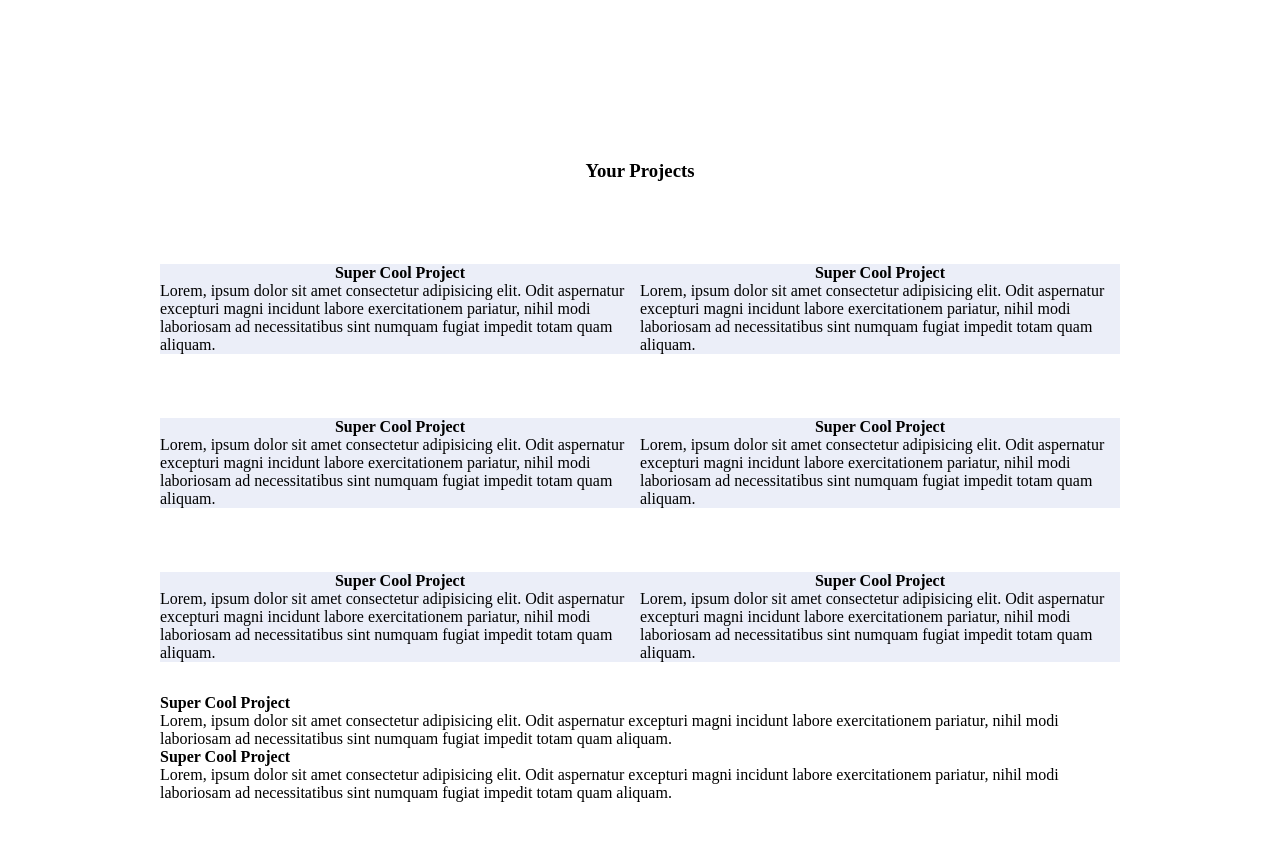
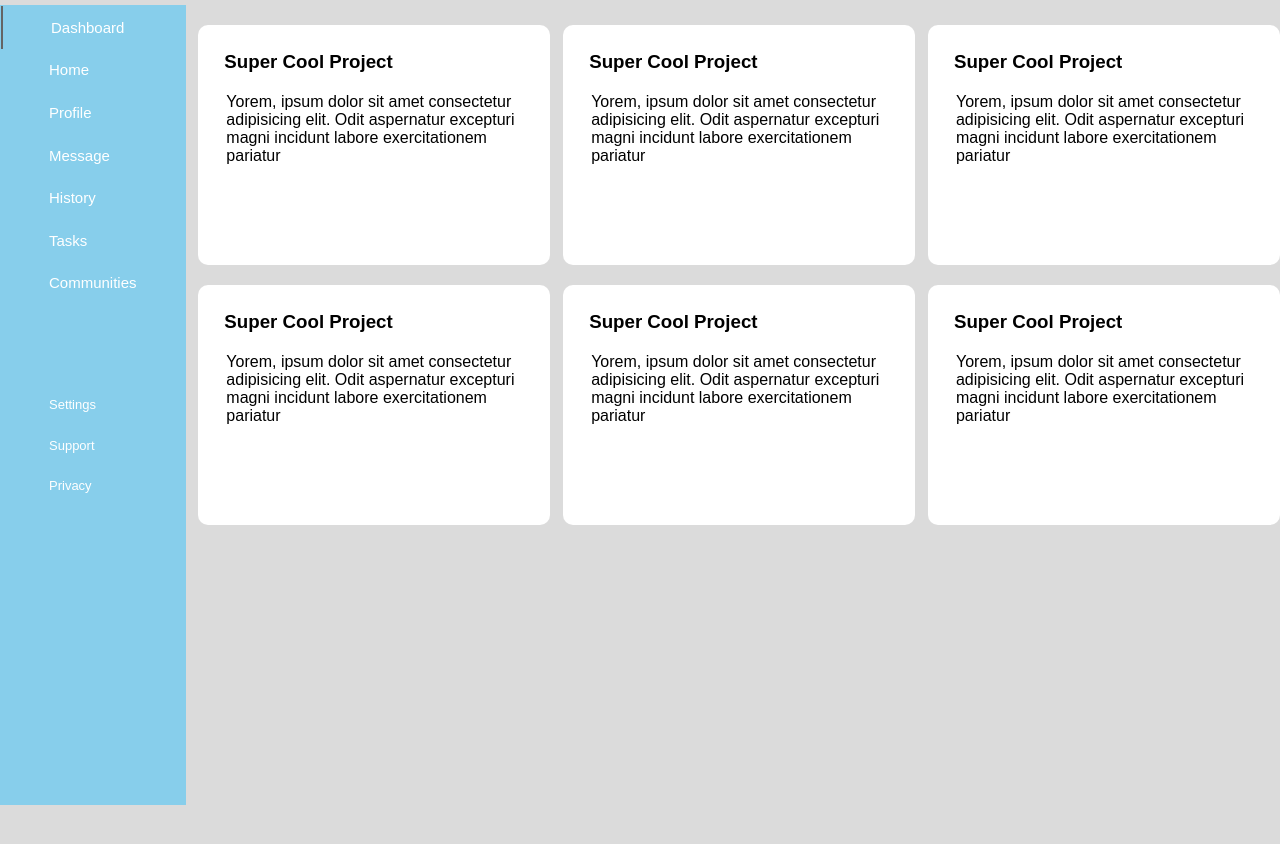
Before and after one commit to Awelewa165/Project-1, a plain HTML site: page index.html in a window 1280 px wide. After the commit the page ends 805 px from the top, so only its background shows below. Drawn offline with Linux system fonts and the light colour scheme.

Commit message:
sidenavbar

```diff
--- a/index.html
+++ b/index.html
@@ -8,95 +8,99 @@
     <link rel="stylesheet" href="style.css" />
   </head>
   <body>
-    <nav></nav>
-    <section>
     <div class="container">
-        <h3 class="heading">Your Projects</h3>
-        <div class="card-wrapper">
-          <div class="card-section1">
+      <nav>
+        <div class="side_navbar">
+          <a href="#" class="active">Dashboard</a>
+          <a href="#">Home</a>
+          <a href="#">Profile</a>
+          <a href="#">Message</a>
+          <a href="#">History</a>
+          <a href="#">Tasks</a>
+          <a href="#">Communities</a>
+
+          <div class="links">
+            <a href="#">Settings</a>
+            <a href="#">Support</a>
+            <a href="#">Privacy</a>
+          </div>
+        </div>
+      </nav>
+      <!-- card section -->
+
+      <!-- Body -->
       <div class="div-1">
         <div class="card">
-                <h4>Super Cool Project</h4>
+          <div class="title">
+            <h3>Super Cool Project</h3>
+          </div>
+          <div class="des">
             <p>
-                  Lorem, ipsum dolor sit amet consectetur adipisicing elit. Odit
-                  aspernatur excepturi magni incidunt labore exercitationem
-                  pariatur, nihil modi laboriosam ad necessitatibus sint numquam
-                  fugiat impedit totam quam aliquam.
-                </p>
-              </div>
-              <div class="card">
-                <h4>Super Cool Project</h4>
-                <p>
-                  Lorem, ipsum dolor sit amet consectetur adipisicing elit. Odit
-                  aspernatur excepturi magni incidunt labore exercitationem
-                  pariatur, nihil modi laboriosam ad necessitatibus sint numquam
-                  fugiat impedit totam quam aliquam.
+              Yorem, ipsum dolor sit amet consectetur adipisicing elit. Odit
+              aspernatur excepturi magni incidunt labore exercitationem pariatur
             </p>
           </div>
         </div>
-            <div class="div-2">
         <div class="card">
-                <h4>Super Cool Project</h4>
+          <div class="title">
+            <h3>Super Cool Project</h3>
+          </div>
+          <div class="des">
             <p>
-                  Lorem, ipsum dolor sit amet consectetur adipisicing elit. Odit
-                  aspernatur excepturi magni incidunt labore exercitationem
-                  pariatur, nihil modi laboriosam ad necessitatibus sint numquam
-                  fugiat impedit totam quam aliquam.
-                </p>
-              </div>
-              <div class="card">
-                <h4>Super Cool Project</h4>
-                <p>
-                  Lorem, ipsum dolor sit amet consectetur adipisicing elit. Odit
-                  aspernatur excepturi magni incidunt labore exercitationem
-                  pariatur, nihil modi laboriosam ad necessitatibus sint numquam
-                  fugiat impedit totam quam aliquam.
-                </p>
-              </div>
-            </div>
-            <div class="div-3">
-              <div class="card">
-                <h4>Super Cool Project</h4>
-                <p>
-                  Lorem, ipsum dolor sit amet consectetur adipisicing elit. Odit
-                  aspernatur excepturi magni incidunt labore exercitationem
-                  pariatur, nihil modi laboriosam ad necessitatibus sint numquam
-                  fugiat impedit totam quam aliquam.
-                </p>
-              </div>
-              <div class="card">
-                <h4>Super Cool Project</h4>
-                <p>
-                  Lorem, ipsum dolor sit amet consectetur adipisicing elit. Odit
-                  aspernatur excepturi magni incidunt labore exercitationem
-                  pariatur, nihil modi laboriosam ad necessitatibus sint numquam
-                  fugiat impedit totam quam aliquam.
+              Yorem, ipsum dolor sit amet consectetur adipisicing elit. Odit
+              aspernatur excepturi magni incidunt labore exercitationem pariatur
             </p>
           </div>
         </div>
       </div>
-          <div className="col-4">
-            <div>
-              <h4>Super Cool Project</h4>
+      <div class="div-1">
+        <div class="card">
+          <div class="title">
+            <h3>Super Cool Project</h3>
+          </div>
+          <div class="des">
             <p>
-                Lorem, ipsum dolor sit amet consectetur adipisicing elit. Odit
-                aspernatur excepturi magni incidunt labore exercitationem
-                pariatur, nihil modi laboriosam ad necessitatibus sint numquam
-                fugiat impedit totam quam aliquam.
+              Yorem, ipsum dolor sit amet consectetur adipisicing elit. Odit
+              aspernatur excepturi magni incidunt labore exercitationem pariatur
             </p>
           </div>
         </div>
-          <div>
-            <h4>Super Cool Project</h4>
+        <div class="card">
+          <div class="title">
+            <h3>Super Cool Project</h3>
+          </div>
+          <div class="des">
             <p>
-              Lorem, ipsum dolor sit amet consectetur adipisicing elit. Odit
-              aspernatur excepturi magni incidunt labore exercitationem
-              pariatur, nihil modi laboriosam ad necessitatibus sint numquam
-              fugiat impedit totam quam aliquam.
+              Yorem, ipsum dolor sit amet consectetur adipisicing elit. Odit
+              aspernatur excepturi magni incidunt labore exercitationem pariatur
             </p>
           </div>
         </div>
       </div>
-    </section>
+      <div class="div-1">
+        <div class="card">
+          <div class="title">
+            <h3>Super Cool Project</h3>
+          </div>
+          <div class="des">
+            <p>
+              Yorem, ipsum dolor sit amet consectetur adipisicing elit. Odit
+              aspernatur excepturi magni incidunt labore exercitationem pariatur
+            </p>
+          </div>
+        </div>
+        <div class="card">
+          <div class="title">
+            <h3>Super Cool Project</h3>
+          </div>
+          <div class="des">
+            <p>
+              Yorem, ipsum dolor sit amet consectetur adipisicing elit. Odit
+              aspernatur excepturi magni incidunt labore exercitationem pariatur
+            </p>
+          </div>
+        </div>
+      </div>
+    </div>
   </body>
 </html>
--- a/style.css
+++ b/style.css
@@ -3,35 +3,88 @@
   padding: 0;
   box-sizing: border-box;
 }
+/*  import google fonts */
+@import url("https://fonts.googleapis.com/css2?family=Poppins:wght@400;500;600;700&display=swap");
+* {
+  margin: 0;
+  padding: 0;
+  border: none;
+  outline: none;
+  text-decoration: none;
+  box-sizing: border-box;
+  font-family: "Poppins", sans-serif;
+}
+body {
+  background: rgb(219, 219, 219);
+}
+.header {
+  display: flex;
+  align-items: center;
+  justify-content: space-between;
+  height: 60px;
+  padding: 20px;
+  background: #fff;
+}
+.container {
+  margin-top: 5px;
+  display: flex;
+  justify-content: space-between;
+}
 
-section {
-  padding: 10rem;
+/* Side menubar section */
+nav {
+  background: skyblue;
+  height: 100vh;
 }
-.heading {
-  margin-bottom: 50px;
-  text-align: center;
+.side_navbar {
+  padding: 1px;
+  display: flex;
+  flex-direction: column;
 }
-.card-wrapper {
+
+.side_navbar a {
+  width: 100%;
+  padding: 0.8rem 3rem;
+  font-weight: 500;
+  font-size: 15px;
+  color: white;
+}
+.links {
+  margin-top: 5rem;
+  display: flex;
+  flex-direction: column;
+}
+.links a {
+  font-size: 13px;
+}
+.side_navbar a:hover {
+  background: rgb(235, 235, 235);
+}
+.side_navbar .active {
+  border-left: 2px solid rgb(100, 100, 100);
+}
+
+/* Main Body Section */
+
+.div-1 {
+  display: flex;
   align-items: center;
   align-content: center;
   flex-direction: column;
 }
-.div-1 {
-  display: flex;
+.card {
+  background: #fff;
+  padding: 1rem;
+  border-radius: 10px;
+  width: 22rem;
+  height: 15rem;
+  margin-top: 20px;
 }
-.card {
-  width: 32rem;
-  background-color: #ebeef8;
-  display: flex;
-  flex-direction: column;
-  align-items: center;
-  justify-content: center;
-  margin: 2rem 0;
-  box-shadow: 5rem, 5rem, 3rem rgba (0, 0, 0, 0, 2);
+.title {
+  padding: 10px;
 }
-.div-2 {
-  display: flex;
+.des {
+  padding: 12px;
+  justify-content: space-evenly;
+  padding-top: 10px;
 }
-.div-3 {
-  display: flex;
-}
```
Lines whose indentation alone changed are shown as unchanged.
